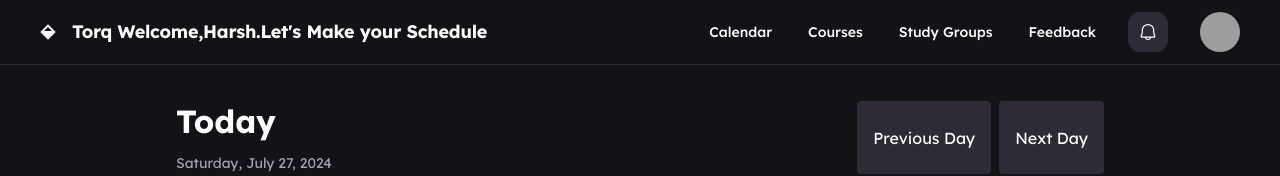
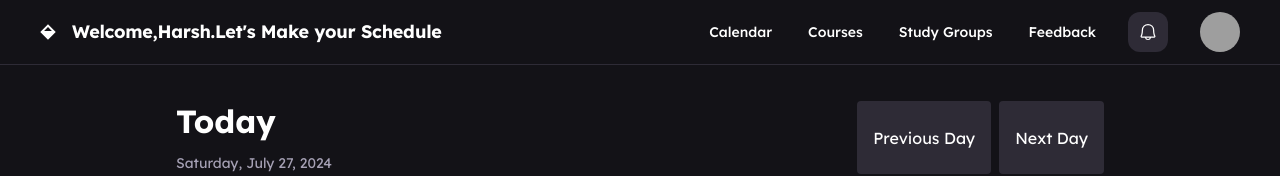
Before and after one commit to Geekymon/torq-scheduler, a plain HTML site: page index.html in a window 1280 px wide. Shown: the top 176 px of the page. Drawn offline with nearby package versions, Linux system fonts and the light colour scheme; grey boxes are pictures that could not be loaded.

Commit message:
Update index.html

```diff
--- a/index.html
+++ b/index.html
@@ -40,7 +40,7 @@
                 </defs>
               </svg>
             </div>
-            <h2 class="text-white text-lg font-bold leading-tight tracking-[-0.015em]">Torq                Welcome,Harsh.Let's Make your Schedule</h2>
+            <h2 class="text-white text-lg font-bold leading-tight tracking-[-0.015em]">              Welcome,Harsh.Let's Make your Schedule</h2>
           </div>
           <div class="flex flex-1 justify-end gap-8">
             <div class="flex items-center gap-9">
```
